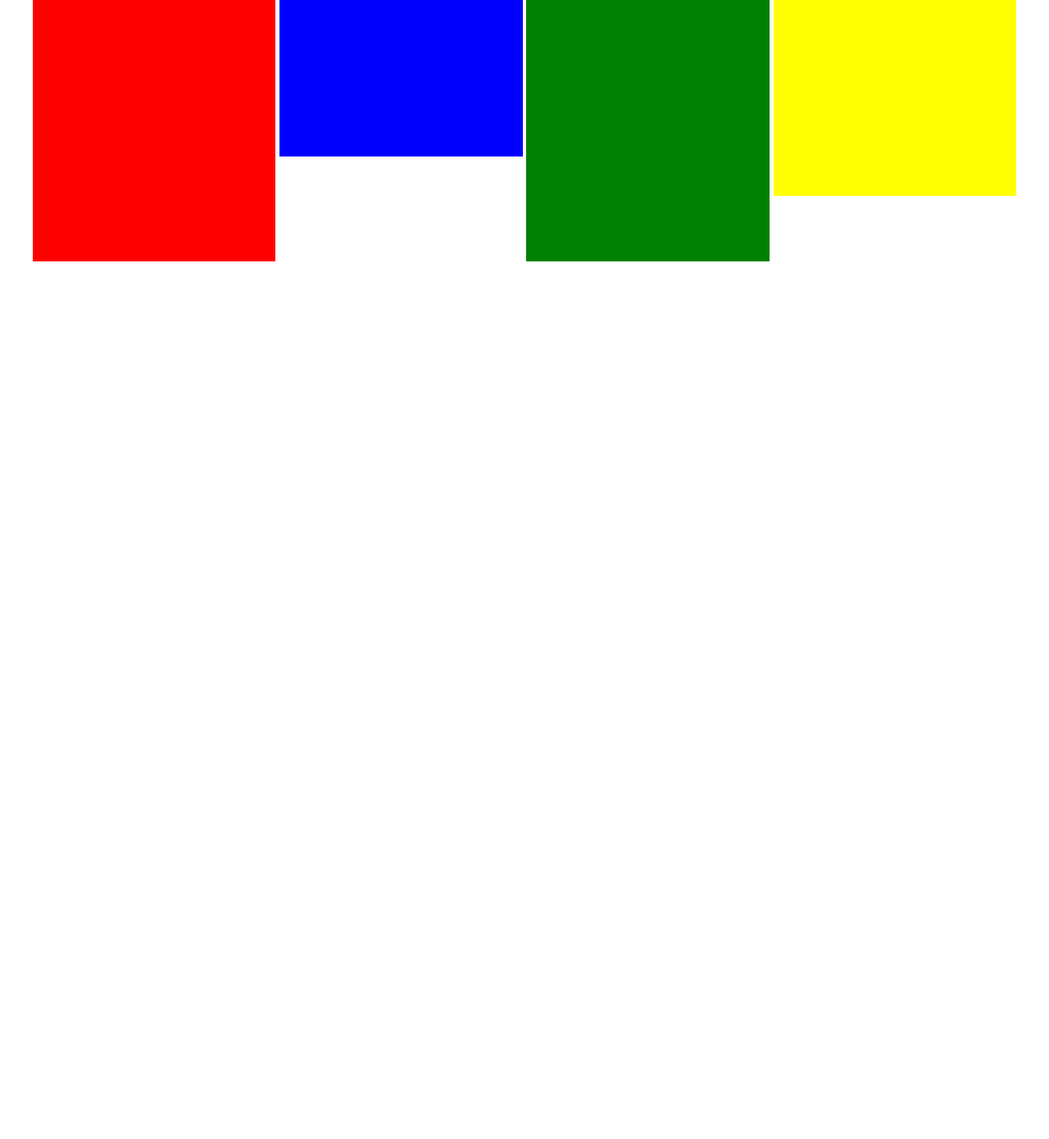
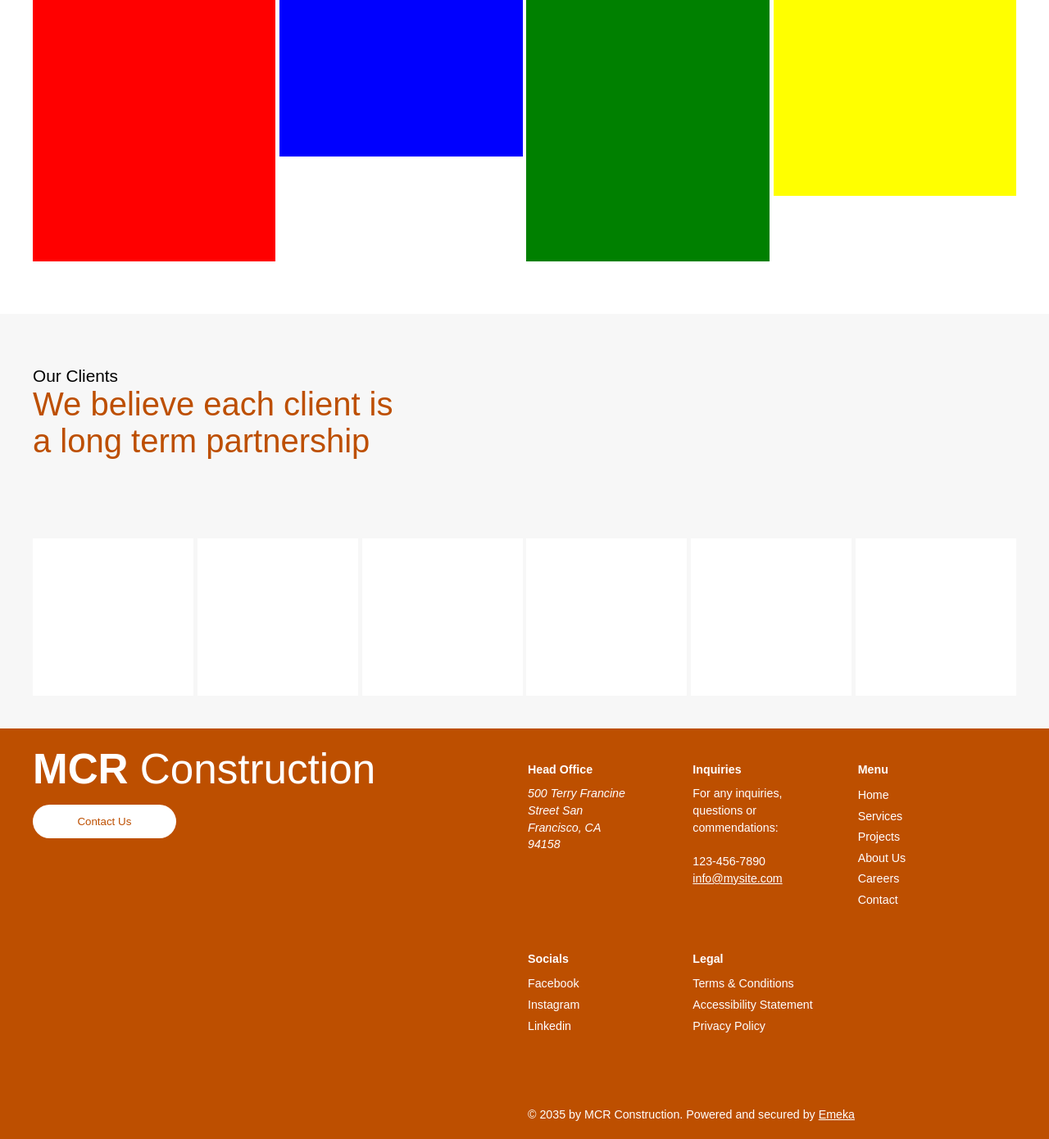
Before and after one commit to osiota10/-MRC-Constructions, a Django app: page / in a window 1280 px wide. Shown: the part 4962-6352 px from the top of the page at 82% size. Before the commit the page ends 5281 px from the top, so only its background shows below. Run offline with Django 5.2, Linux system fonts and the light colour scheme.

Commit message:
Worked on the client section and footer

```diff
--- a/company/templates/home.html
+++ b/company/templates/home.html
@@ -209,4 +209,20 @@
     <div class="yellow"></div>
   </section>
 </section>
+
+<section class="our-client-container">
+  <section class="grid-header">
+    <p>Our Clients</p>
+    <p>We believe each client is <br />a long term partnership</p>
+  </section>
+
+  <section class="our-clients">
+    <div class="sponsors"></div>
+    <div class="sponsors"></div>
+    <div class="sponsors"></div>
+    <div class="sponsors"></div>
+    <div class="sponsors"></div>
+    <div class="sponsors"></div>
+  </section>
+</section>
 {%endblock%}
--- a/static/CSS/index.css
+++ b/static/CSS/index.css
@@ -311,15 +311,127 @@ h3 a:hover {
   background-color: red;
   height: 20rem;
 }
+
 .blue {
   background-color: blue;
   height: 12rem;
 }
+
 .green {
   background-color: green;
   height: 20rem;
 }
+
 .yellow {
   background-color: yellow;
   height: 15rem;
 }
+
+.our-client-container {
+  padding: 4rem 2.5rem 2.5rem;
+  background-color: #f7f7f7;
+}
+
+.our-clients {
+  margin-top: 6rem;
+  display: grid;
+  grid-template-columns: repeat(6, 1fr);
+  gap: 0.3rem;
+}
+
+.sponsors {
+  height: 12rem;
+  background-color: white;
+}
+
+footer {
+  padding: 2.5rem 5rem 0rem 2.5rem;
+  background-color: #bd4f00;
+  color: white;
+  line-height: 1.3rem;
+  font-size: 0.89rem;
+  display: grid;
+  grid-template-columns: repeat(6, 1fr);
+  grid-template-rows: repeat(2, 1fr);
+  gap: 3rem;
+}
+
+footer ul {
+  list-style-type: none;
+  line-height: 1.6rem;
+}
+
+footer h4 {
+  padding-bottom: 0.5rem;
+}
+
+footer a {
+  color: white;
+}
+
+footer a:hover {
+  text-decoration: none;
+}
+
+.footer-header {
+  grid-column: 1/4;
+  font-size: 3.2rem;
+}
+
+.bold {
+  font-weight: bolder;
+}
+
+.footer-button {
+  padding: 0.8rem 3.4rem;
+  margin-top: 2rem;
+  border-radius: 5rem;
+  border: 0;
+  cursor: pointer;
+  background-color: white;
+}
+
+.footer-button a {
+  color: #bd4f00;
+}
+
+.footer-button a:hover {
+  text-decoration: underline;
+}
+
+.office {
+  grid-column: 4/5;
+  padding-right: 2.1rem;
+}
+
+.inquiry {
+  grid-column: 5/6;
+}
+
+.footer-link a {
+  text-decoration: underline;
+}
+
+.footer-link a:hover {
+  text-decoration: underline;
+}
+
+.menu {
+  grid-column: 6/7;
+}
+
+.social {
+  grid-column: 4/5;
+  grid-row: 2/3;
+}
+
+.legal {
+  grid-column: 5/6;
+  grid-row: 2/3;
+}
+
+.copyright-text {
+  grid-column: 4/7;
+  grid-row: 3;
+  margin-top: -2.5rem;
+}
--- a/templates/base.html
+++ b/templates/base.html
@@ -10,7 +10,6 @@
   <body>
     {% include 'navigation.html' %}
     <!-- <nav></nav> -->
-    {% block content %}{%endblock%}
-    <footer></footer>
+    {% block content %} {% endblock %} {% include 'footer.html' %}
   </body>
 </html>
--- /dev/null
+++ b/templates/footer.html
@@ -0,0 +1,57 @@
+<footer>
+  <section class="footer-header">
+    <p><span class="bold">MCR</span> Construction</p>
+    <button class="footer-button"><a href="">Contact Us</a></button>
+  </section>
+
+  <section class="office">
+    <h4>Head Office</h4>
+    <address>500 Terry Francine Street San Francisco, CA 94158</address>
+  </section>
+
+  <section class="inquiry">
+    <h4>Inquiries</h4>
+    <p>
+      For any inquiries, questions or commendations: <br /><br />123-456-7890
+      <br />
+      <span class="footer-link"> <a href="">info@mysite.com</a></span>
+    </p>
+  </section>
+
+  <section class="menu">
+    <h4>Menu</h4>
+    <ul>
+      <li><a href="">Home</a></li>
+      <li><a href="">Services</a></li>
+      <li><a href="">Projects</a></li>
+      <li><a href="">About Us</a></li>
+      <li><a href="">Careers</a></li>
+      <li><a href="">Contact</a></li>
+    </ul>
+  </section>
+
+  <section class="social">
+    <h4>Socials</h4>
+    <ul>
+      <li><a href="">Facebook</a></li>
+      <li><a href="">Instagram</a></li>
+      <li><a href="">Linkedin</a></li>
+    </ul>
+  </section>
+
+  <section class="legal">
+    <h4>Legal</h4>
+    <ul>
+      <li><a href="">Terms & Conditions</a></li>
+      <li><a href="">Accessibility Statement</a></li>
+      <li><a href="">Privacy Policy</a></li>
+    </ul>
+  </section>
+
+  <section class="copyright-text">
+    <p>
+      &copy; 2035 by MCR Construction. Powered and secured by
+      <span class="footer-link"><a href="">Emeka</a></span>
+    </p>
+  </section>
+</footer>
```
